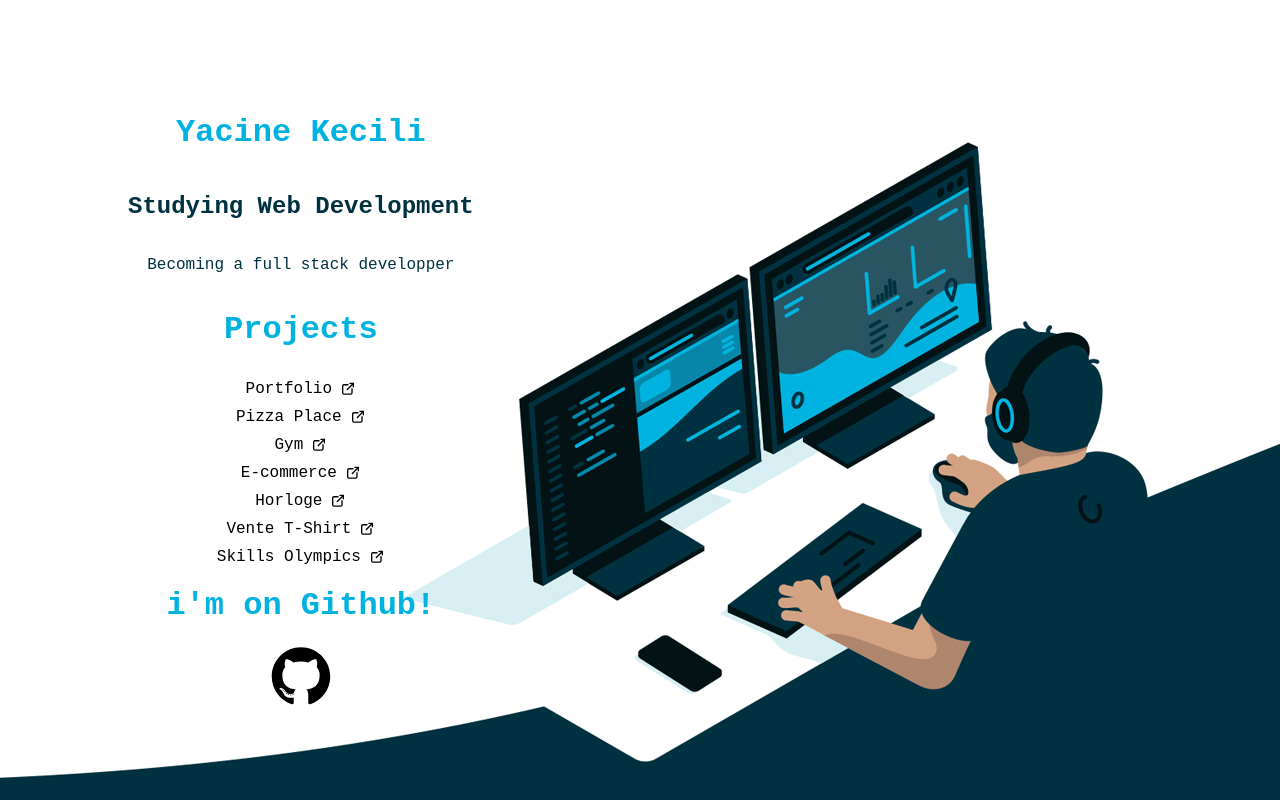
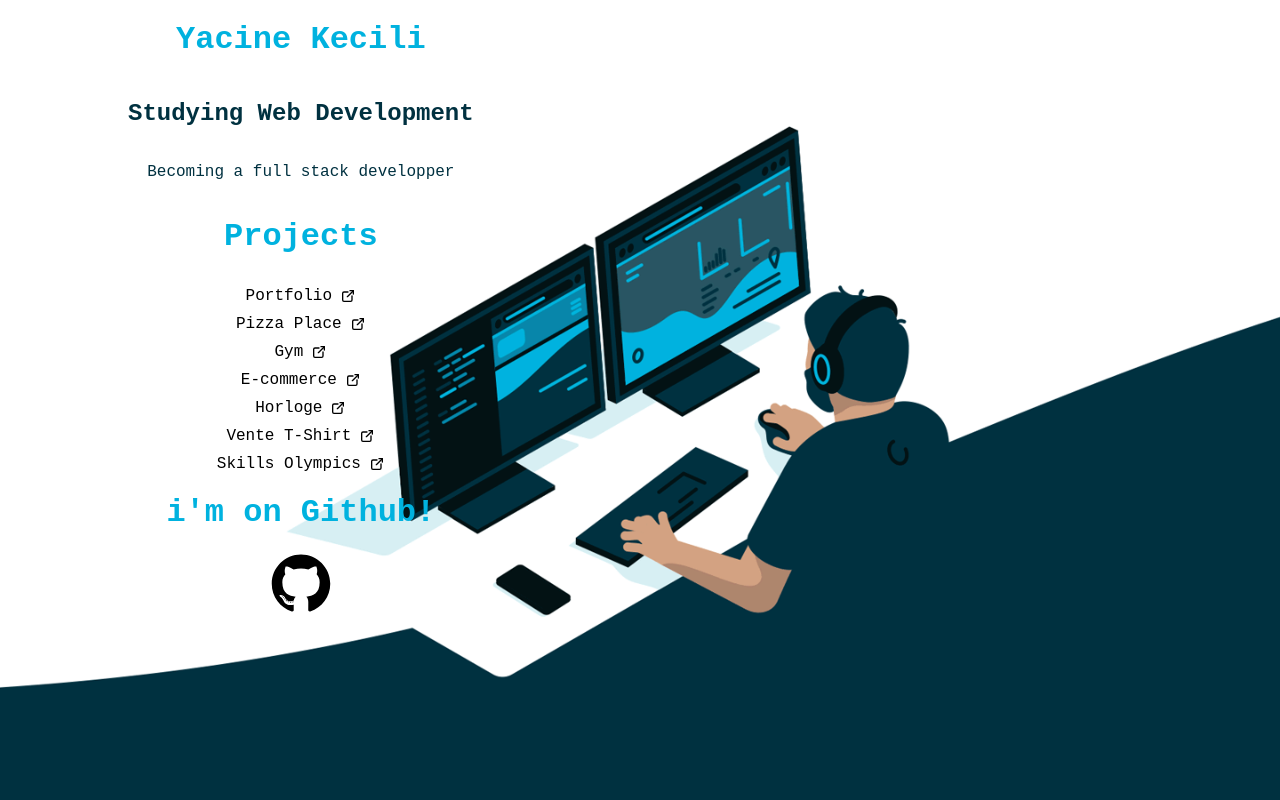
Before and after one commit to yacinekcl/yacinekcl.github.io, a plain HTML site: page index.html in a window 1280 px wide. Drawn offline with Linux system fonts and the light colour scheme.

Commit message:
fix background

```diff
--- a/style.css
+++ b/style.css
@@ -1,20 +1,42 @@
 body{
+
     background-image: url(orig.gif);
     background-color: white ;
     background-repeat: no-repeat;
     font-family: "Courier New", Courier, monospace;
+    background-size: cover;
+    background-position: center;
+
+}
+
+body, html {
+    height: 100%;
+    width: 100%;
+    margin: 0;
+    padding: 0;
+}
+
+.container {
+    display: flex;
+    justify-content: flex-start; /* or center, depending on your intent */
+    align-items: center;
+    max-height: 100%;
+  /*  width: 100%; */
+    padding-left: 10%; /* instead of left:10% absolute */
 }
 
 
+
 .mainpage {
-	position: absolute; /* Use absolute positioning to control placement */
-    left: 10%; /* Keep the container 10% from the left edge of the page */
+/*	position: absolute;
+    left: 10%;
     top: 50%;
-    transform: translateY(-50%); /* Center the container vertically */
+    transform: translateY(-50%);  Center the container vertically */
     display: flex;
     flex-direction: column;
     align-items: center; /* Center the content horizontally within the container */
     justify-content: center; /* Center the content vertically within the container */
+
 
 }
 
@@ -78,7 +100,8 @@ body{
 }
 
 .outer img {
-	filter: brightness(0) saturate(100%);
+	/* filter: brightness(0) saturate(100%); */
+    filter: brightness(0%) saturate(100%);
     height: 62px;
     width: 62px;
 }
@@ -98,6 +121,14 @@ body{
         color: white;
       }
 
+      .links a::after {
+        filter: brightness(1000%) saturate(100%);
+      }
+
+      .links a:hover::after {
+        filter: brightness(0) invert(0.5) sepia(1) hue-rotate(180deg) saturate(5); /* Make the icon blue on hover */
+    }
+
       .mainpage h1{
         color: yellow;
 
```
Also changed, not shown: orig-ezgif.com-resize.gif (added).
